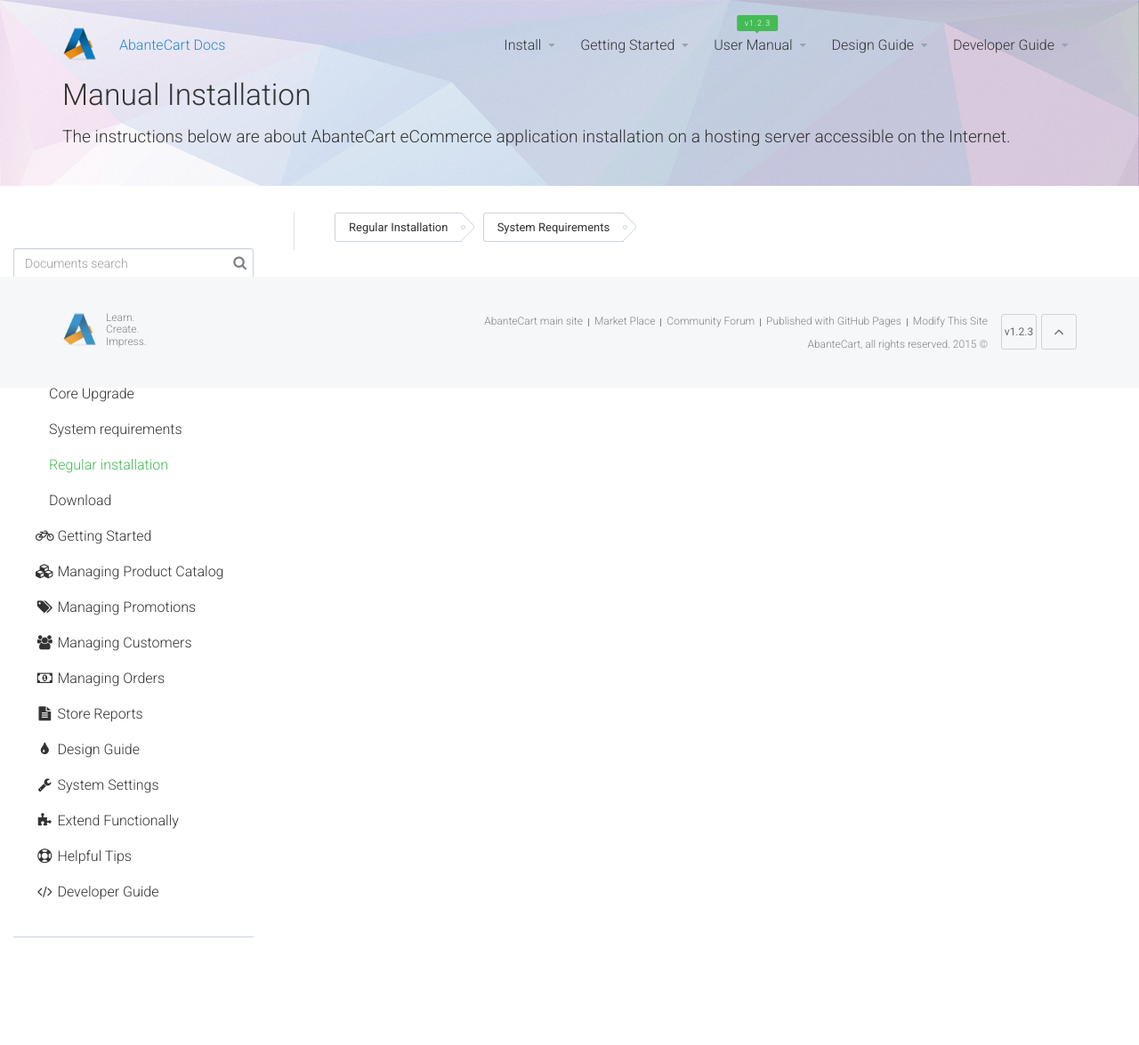
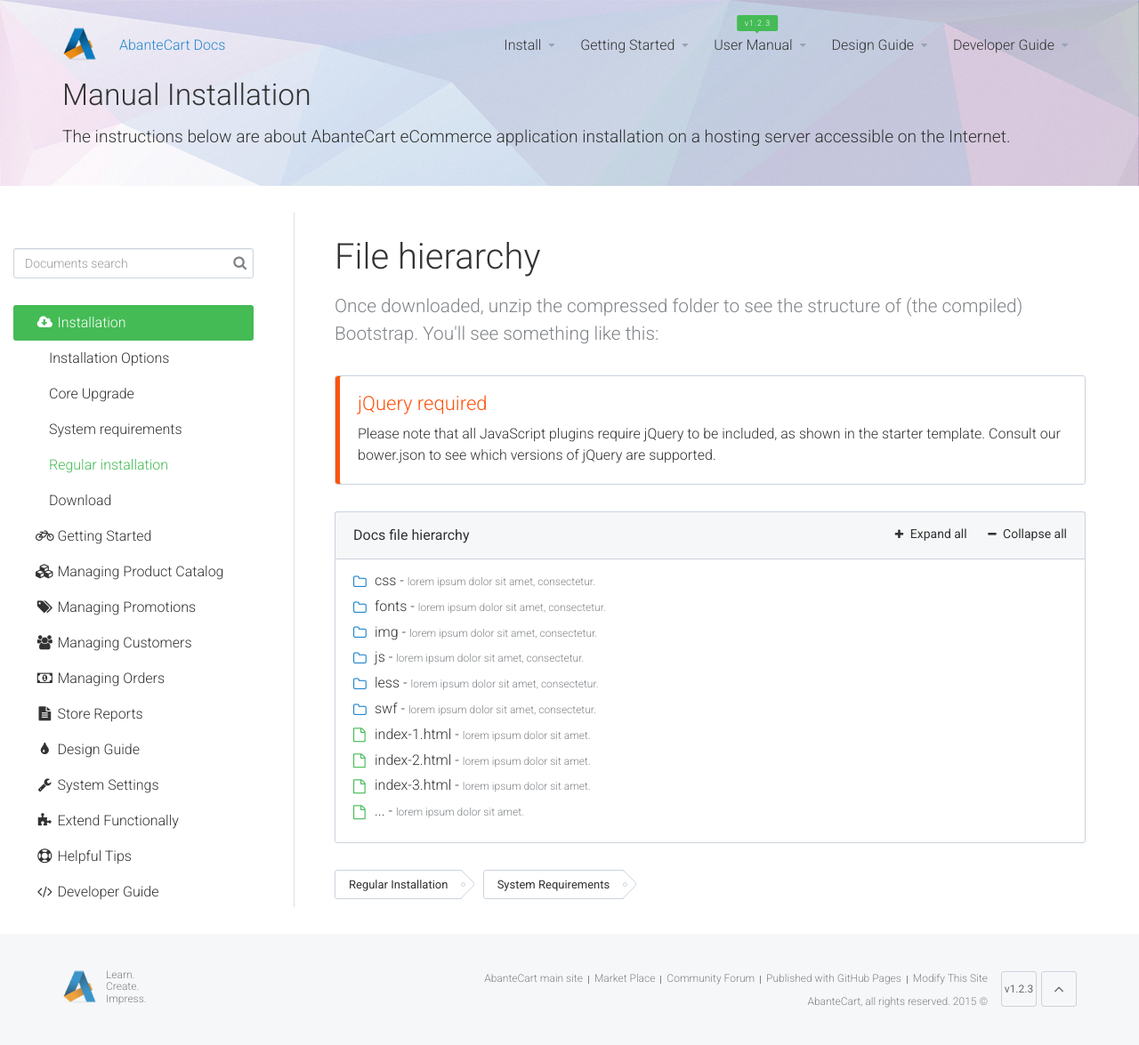
Before and after one commit to abantecart/abantecart.github.io, a Jekyll site: the page built from pages/install/regular_installation.html, in a window 1280 px wide. Shown: the whole page at 89% size. Built offline with Jekyll 4.4.1, drawn with Linux system fonts in a browser that asks for light colours; before the commit the page ends 1124 px from its top, so only the background shows below that.

Commit message:
Update regular_installation.html

```diff
--- a/pages/install/regular_installation.html
+++ b/pages/install/regular_installation.html
@@ -8,3 +8,125 @@
 ]
 redirect_from: "/tag/install.html"
 ---
+						<!-- Category Info -->
+						<div class="category-info ">
+							<h3 class="category-title">File hierarchy</h3>
+							<h4 class="category-description">Once downloaded, unzip the compressed folder to see the structure of (the compiled) Bootstrap. You'll see something like this:</h4>
+						</div>
+						<!-- End of Caregory Info -->
+						<!-- Note -->
+						<div class="note js-note ">
+							<h4 class="note-title"> jQuery required </h4>
+							<p class="note-description"> Please note that all JavaScript plugins require jQuery to be included, as shown in the starter template. Consult our bower.json to see which versions of jQuery are supported. </p>
+						</div>
+						<!-- End of Note -->
+						<!-- File Tree -->
+						<div class="file-tree">
+							<div class="file-tree-title"> Docs file hierarchy
+								<ul class="file-tree-buttons">
+									<li class="js-expand">
+										<i class="fa fa-plus"></i> Expand all</li>
+									<li class="js-collapse">
+										<i class="fa fa-minus"></i> Collapse all</li>
+								</ul>
+							</div>
+							<ul class="file-tree-list js-file-tree" data-expanded="">
+								<li class="is-folder">css -
+									<span class="file-tree-description">lorem ipsum dolor sit amet, consectetur.</span>
+									<ul>
+										<li class="is-file">custom.css -
+											<span class="file-tree-description">lorem ipsum dolor sit amet.</span>
+										</li>
+										<li class="is-file">style.css -
+											<span class="file-tree-description">lorem ipsum dolor sit amet.</span>
+										</li>
+										<li class="is-file">style.min.css -
+											<span class="file-tree-description">lorem ipsum dolor sit amet.</span>
+										</li>
+									</ul>
+								</li>
+								<li class="is-folder">fonts -
+									<span class="file-tree-description">lorem ipsum dolor sit amet, consectetur.</span>
+									<ul>
+										<li class="is-file">fontawesome.otf -
+											<span class="file-tree-description">lorem ipsum dolor sit amet.</span>
+										</li>
+										<li class="is-file">fontawesome-webfont.eot -
+											<span class="file-tree-description">lorem ipsum dolor sit amet.</span>
+										</li>
+										<li class="is-file">fontawesome-webfont.svg -
+											<span class="file-tree-description">lorem ipsum dolor sit amet.</span>
+										</li>
+										<li class="is-file">fontawesome-webfont.ttf -
+											<span class="file-tree-description">lorem ipsum dolor sit amet.</span>
+										</li>
+										<li class="is-file">fontawesome-webfont.woff -
+											<span class="file-tree-description">lorem ipsum dolor sit amet.</span>
+										</li>
+										<li class="is-file">fontawesome-webfont.woff2 -
+											<span class="file-tree-description">lorem ipsum dolor sit amet.</span>
+										</li>
+									</ul>
+								</li>
+								<li class="is-folder">img -
+									<span class="file-tree-description">lorem ipsum dolor sit amet, consectetur.</span>
+									<ul>
+										<li class="is-file">img1.jpg -
+											<span class="file-tree-description">lorem ipsum dolor sit amet.</span>
+										</li>
+										<li class="is-file">img2.png -
+											<span class="file-tree-description">lorem ipsum dolor sit amet.</span>
+										</li>
+										<li class="is-file">img3.gif -
+											<span class="file-tree-description">lorem ipsum dolor sit amet.</span>
+										</li>
+										<li class="is-file">... -
+											<span class="file-tree-description">lorem ipsum dolor sit amet.</span>
+										</li>
+									</ul>
+								</li>
+								<li class="is-folder">js -
+									<span class="file-tree-description">lorem ipsum dolor sit amet, consectetur.</span>
+									<ul>
+										<li class="is-file">all.js -
+											<span class="file-tree-description">lorem ipsum dolor sit amet.</span>
+										</li>
+										<li class="is-file">custom.js -
+											<span class="file-tree-description">lorem ipsum dolor sit amet.</span>
+										</li>
+									</ul>
+								</li>
+								<li class="is-folder">less -
+									<span class="file-tree-description">lorem ipsum dolor sit amet, consectetur.</span>
+									<ul>
+										<li class="is-file">custom.less -
+											<span class="file-tree-description">lorem ipsum dolor sit amet.</span>
+										</li>
+										<li class="is-file">style.less -
+											<span class="file-tree-description">lorem ipsum dolor sit amet.</span>
+										</li>
+									</ul>
+								</li>
+								<li class="is-folder">swf -
+									<span class="file-tree-description">lorem ipsum dolor sit amet, consectetur.</span>
+									<ul>
+										<li class="is-file">zeroclipboard.swf -
+											<span class="file-tree-description">lorem ipsum dolor sit amet.</span>
+										</li>
+									</ul>
+								</li>
+								<li class="is-file">index-1.html -
+									<span class="file-tree-description">lorem ipsum dolor sit amet.</span>
+								</li>
+								<li class="is-file">index-2.html -
+									<span class="file-tree-description">lorem ipsum dolor sit amet.</span>
+								</li>
+								<li class="is-file">index-3.html -
+									<span class="file-tree-description">lorem ipsum dolor sit amet.</span>
+								</li>
+								<li class="is-file">... -
+									<span class="file-tree-description">lorem ipsum dolor sit amet.</span>
+								</li>
+							</ul>
+						</div>
+						<!-- End of FIle Tree -->
```
